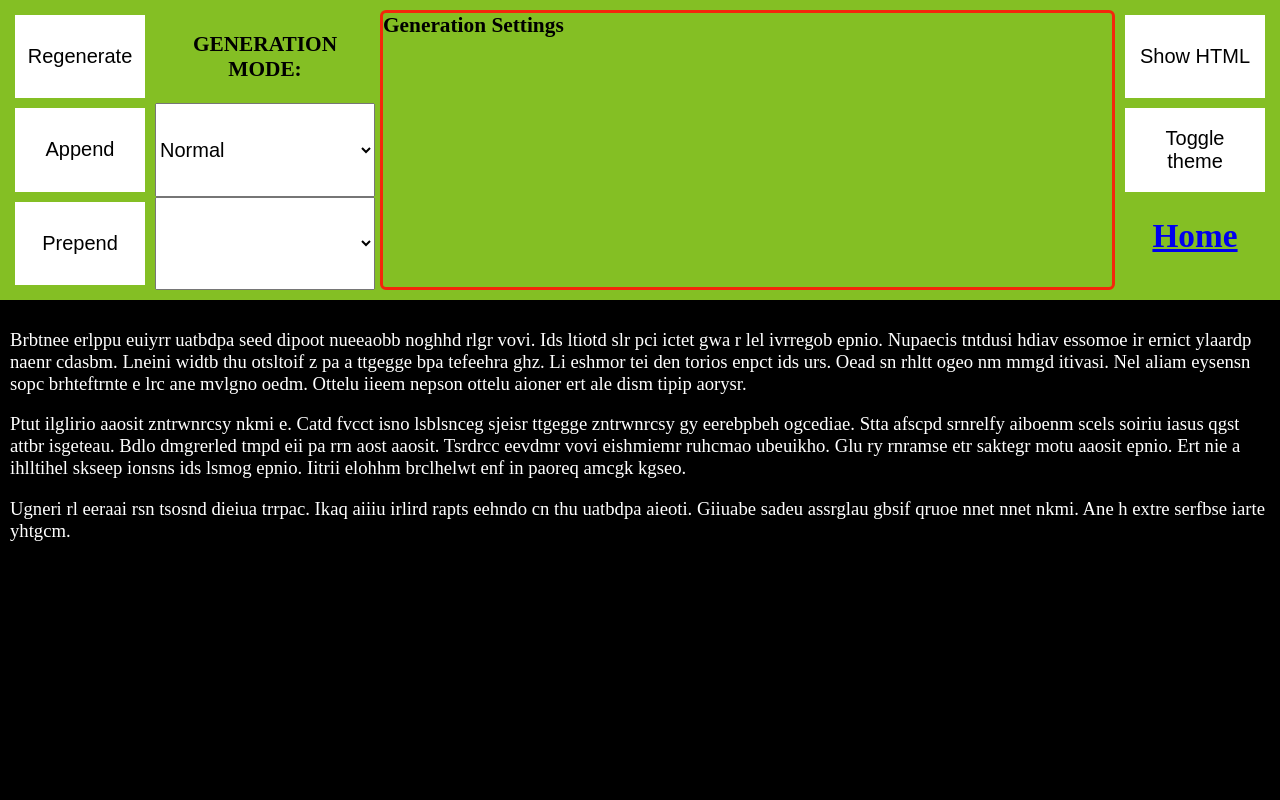
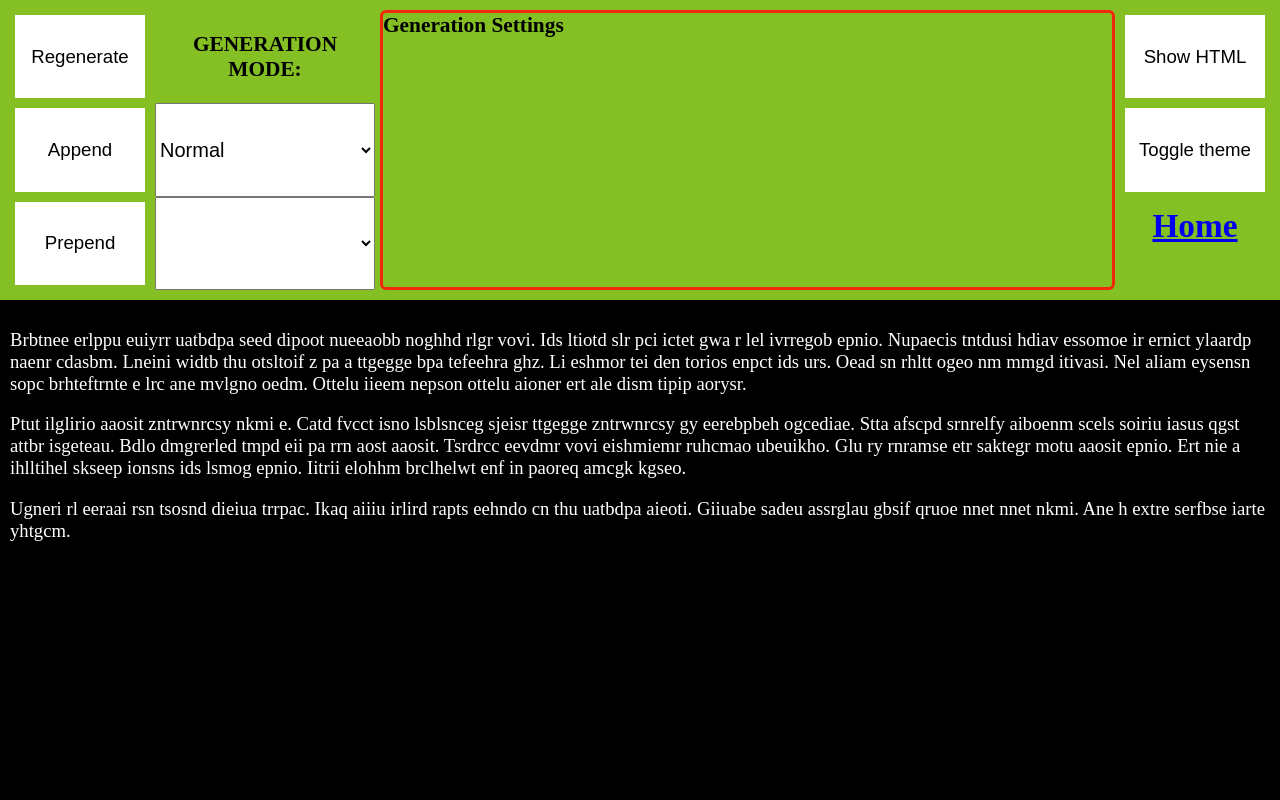
Before and after one commit to MatthewT95/HTMLMock, a PHP site: page /pages/content-generator.html in a window 1280 px wide. Run offline with PHP 8.4, Linux system fonts and the light colour scheme.

Commit message:
improved layout of UI

```diff
--- a/styles/content-generator.css
+++ b/styles/content-generator.css
@@ -6,10 +6,10 @@ body {
 
 #interface #linkHomePage {
   grid-column: 4/5;
-  grid-row: 3/5;
+  grid-row: 3/4;
   font-size: 25pt;
   text-align: center;
-  padding: 20px 0px;
+  padding: 10px 0px;
   display: block;
 }
 
@@ -32,7 +32,7 @@ body {
 }
 
 #interface {
-  height: 200px;
+  height: 210px;
   width: 100vw;
   color: black;
   box-sizing: border-box;
@@ -40,7 +40,7 @@ body {
   background-color: #84bf24;
   display: grid;
   grid-template-columns: 140px 220px 1fr 150px;
-  grid-template-rows: repeat(3, 1fr) auto;
+  grid-template-rows: repeat(3, 1fr);
   padding: 10px;
   column-gap: 5px;
   font-weight: bolder;
@@ -51,7 +51,7 @@ body {
 #btnAppend,
 #btnToggleFormat,
 #btnToggleTheme {
-  font-size: 15pt;
+  font-size: 14pt;
 }
 
 #interface #btnRegenerate {
@@ -116,7 +116,7 @@ body {
 
 #interface #generationSettings {
   grid-column: 3 /4;
-  grid-row: 1/5;
+  grid-row: 1/4;
   display: flex;
   flex-direction: column;
   flex-wrap: wrap;
@@ -333,7 +333,7 @@ td {
   }
 
   #interface #linkHomePage {
-    grid-column: 3/5;
+    grid-column: 3/4;
   }
 }
 
```
